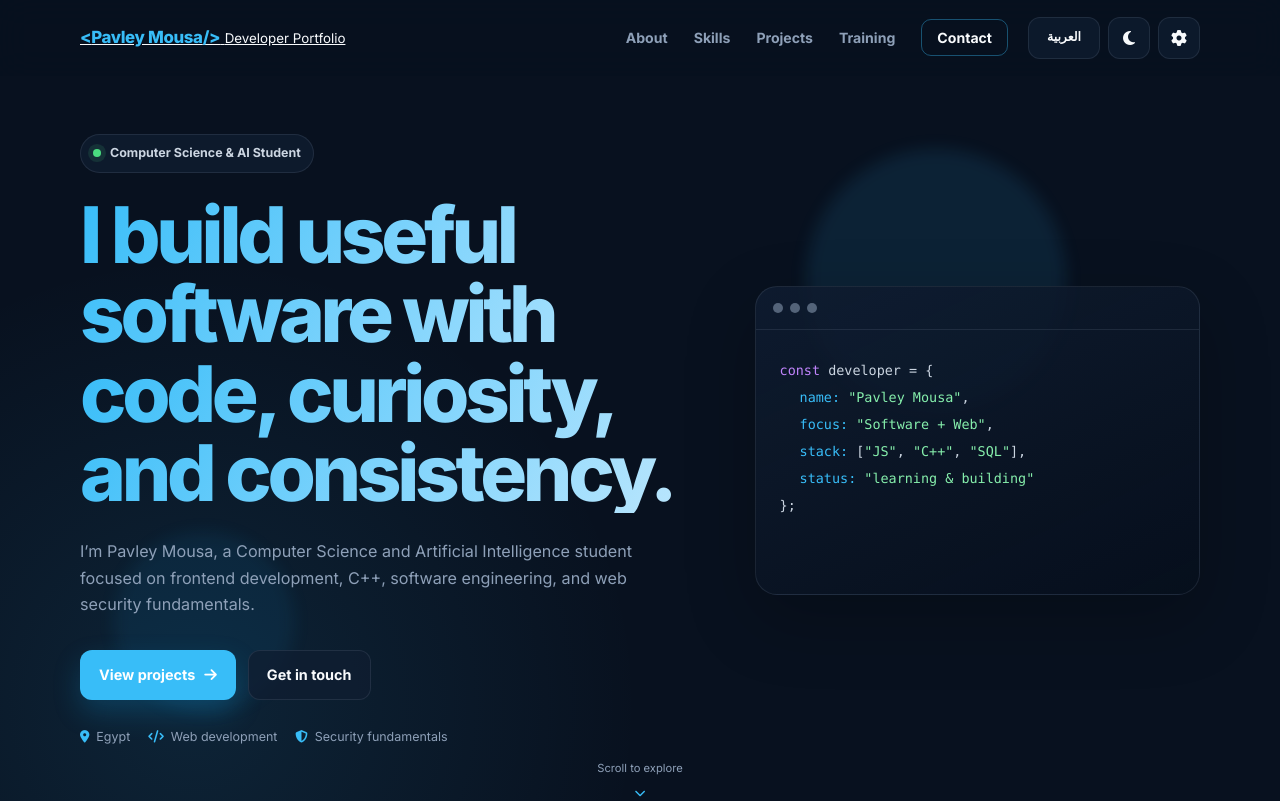
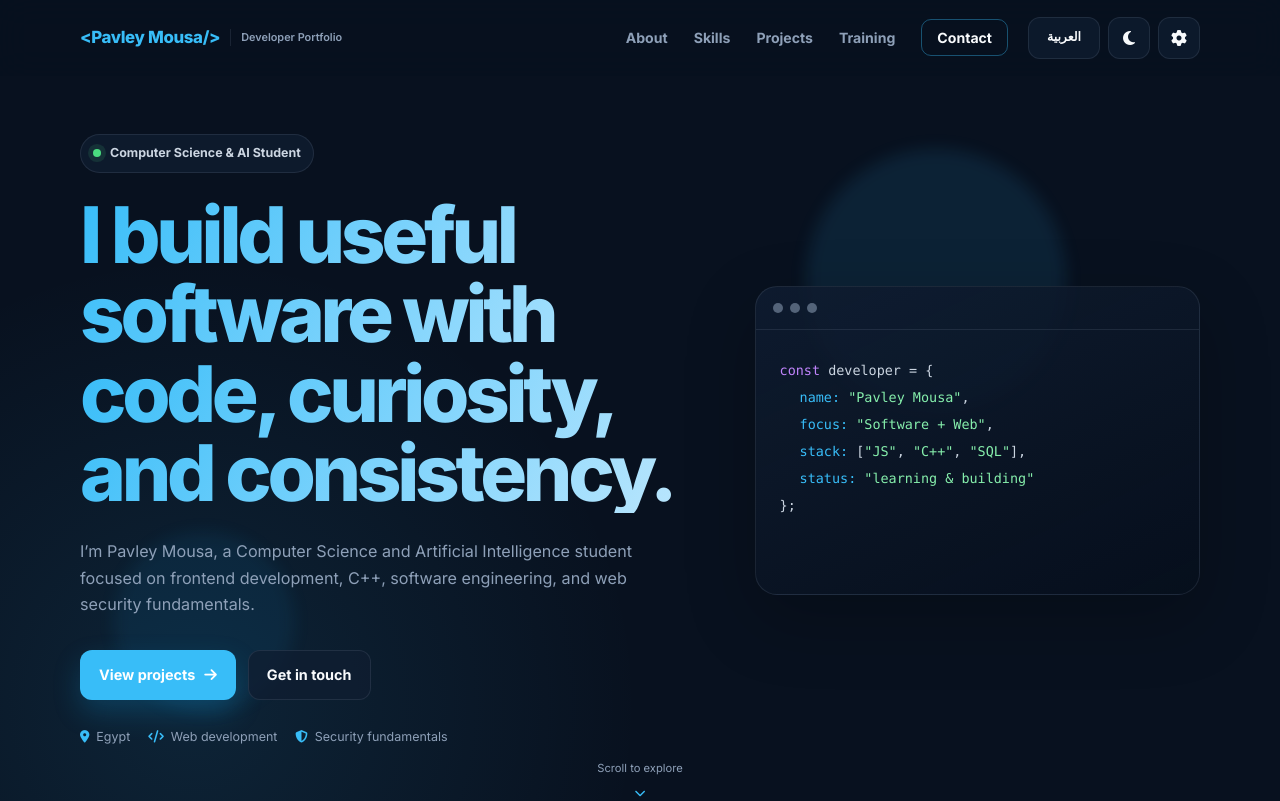
Before and after one commit to pavley-mousa/codealpha_tasks, a website: page index.html in a window 1280 px wide. Shown: the top 801 px of the page. Drawn offline with Linux system fonts and the light colour scheme.

Commit message:
Style bilingual site header

```diff
--- a/style.css
+++ b/style.css
@@ -1204,3 +1204,29 @@ body.settings-open { overflow: hidden; }
   .settings-actions .btn { width: 100%; }
   .language-button { min-width: 64px; padding-inline: 8px; }
 }
+
+.nav-logo-wrap {
+  display: inline-flex;
+  align-items: center;
+  gap: 10px;
+  color: var(--text);
+  text-decoration: none;
+  min-width: 0;
+}
+.nav-logo-wrap #site-subtitle {
+  color: var(--text-muted);
+  font-size: .68rem;
+  font-weight: 600;
+  padding-left: 10px;
+  border-left: 1px solid var(--border);
+  white-space: nowrap;
+}
+html[dir="rtl"] .nav-logo-wrap #site-subtitle {
+  padding-left: 0;
+  padding-right: 10px;
+  border-left: 0;
+  border-right: 1px solid var(--border);
+}
+@media (max-width: 560px) {
+  .nav-logo-wrap #site-subtitle { display: none; }
+}
```
